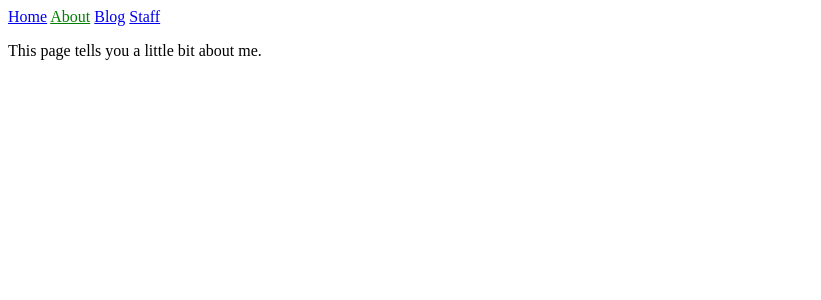
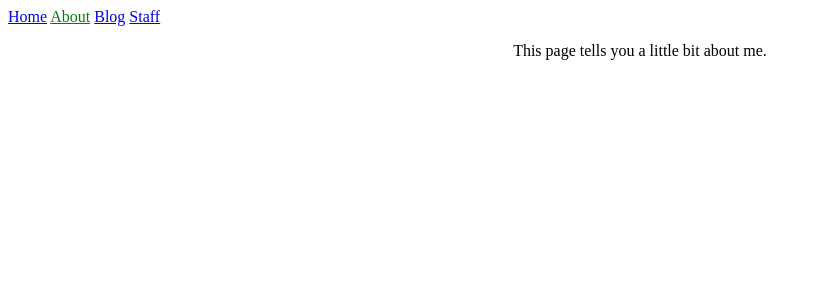
Before and after one commit to gusbmurphy/my-site, a Jekyll site: the page built from about.markdown, in a window 1280 px wide. Shown: the top 300 px of the page, without its empty margins (0-821 px from the left). Built offline with Jekyll 4.4.1, drawn with Linux system fonts in a browser that asks for light colours.

Commit message:
Center content in page

```diff
--- a/_layouts/default.html
+++ b/_layouts/default.html
@@ -1,14 +1,15 @@
-<!doctype html>
+<!DOCTYPE html>
 <html>
   <head>
-    <meta charset="utf-8">
+    <meta charset="utf-8" />
     <title>{{ page.title }}</title>
-    <link rel="stylesheet" href="/assets/css/styles.css">
-    {% feed_meta %}
-    {% seo %}
+    <link rel="stylesheet" href="/assets/css/styles.css" />
+    {% feed_meta %} {% seo %}
   </head>
   <body>
     {% include navigation.html %}
-    {{ content }}
+    <div class="content-container">
+      <div class="content">{{ content }}</div>
+    </div>
   </body>
 </html>
--- a/_sass/main.scss
+++ b/_sass/main.scss
@@ -1,3 +1,28 @@
+body {
+  display: flex;
+  flex-direction: column;
+  justify-content: center;
+}
+
 .current {
   color: green;
 }
+
+.content-container {
+  width: 100%;
+  display: flex;
+  flex-direction: column;
+  align-items: center;
+}
+
+.content {
+  display: flex;
+  flex-direction: column;
+  align-content: center;
+  max-width: 600px;
+}
+
+.me-picture {
+  max-width: 100%;
+  max-height: 70vh;
+}
--- a/index.markdown
+++ b/index.markdown
@@ -5,4 +5,4 @@ title: Home
 
 <h1>{{ "Hello World!" | downcase }}</h1>
 
-![Me holding a Squier bass](/assets/images/me_with_bass.jpeg)
+![Me holding a Squier bass](/assets/images/me_with_bass.jpeg){:.me-picture}
```
